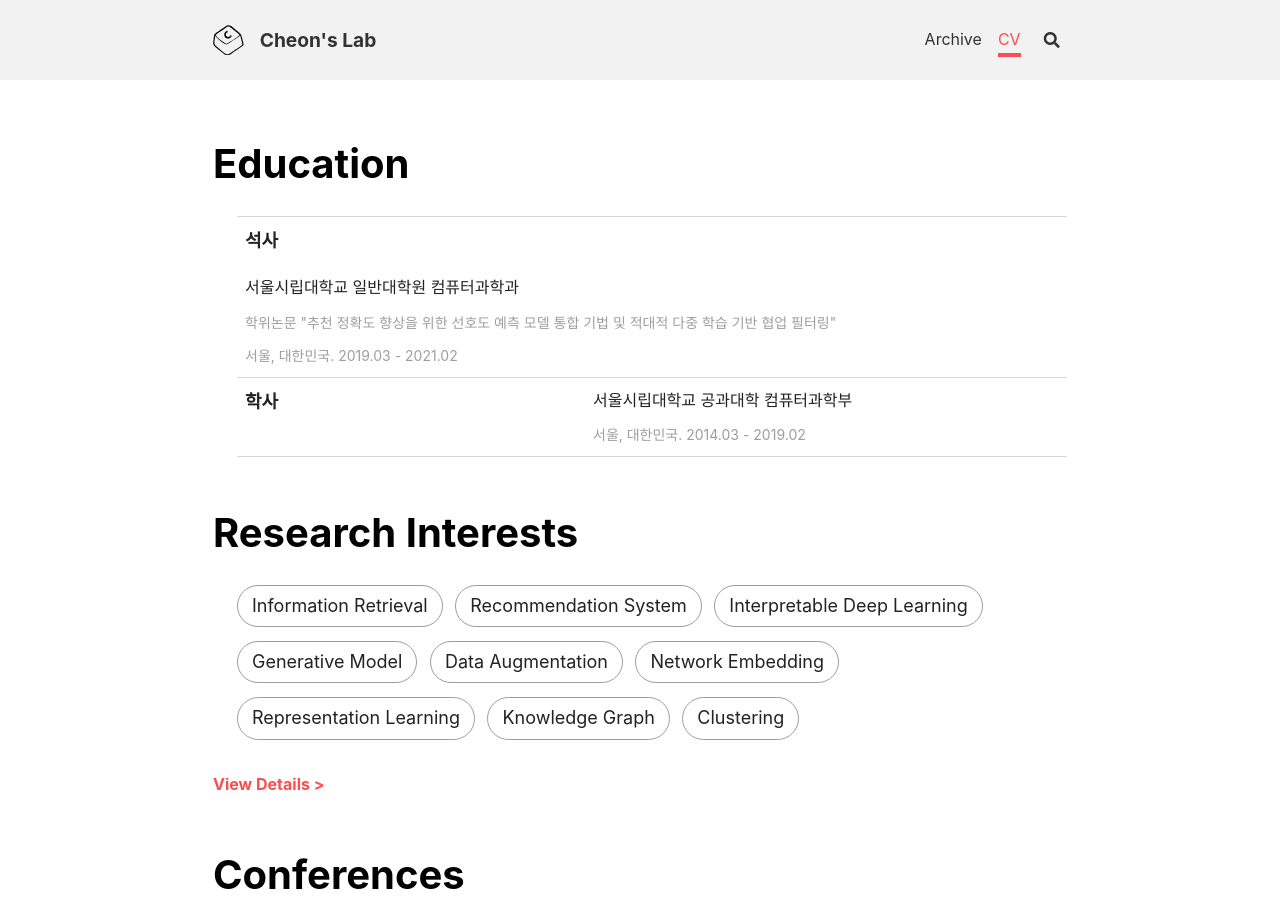
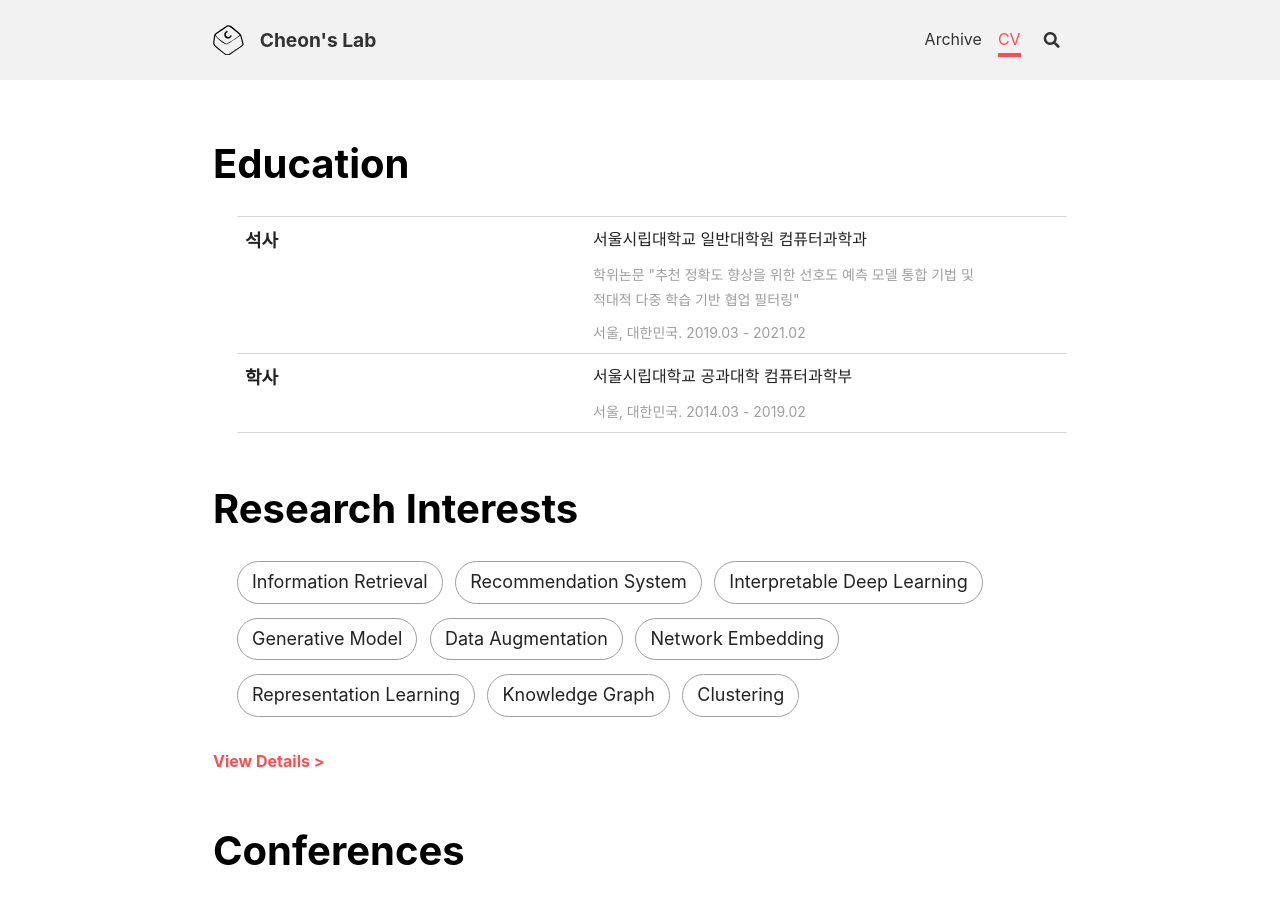
Before and after one commit to cheon-research/cheon-research.github.io, a Jekyll site: the page built from cv.html, in a window 1280 px wide and 900 px high. Built offline with Jekyll 4.4.1, drawn with Linux system fonts in a browser that asks for light colours; nearby versions of some CDN libraries.

Commit message:
Update cv.html

```diff
--- a/cv.html
+++ b/cv.html
@@ -9,7 +9,7 @@ layout: article
             <p class="li_title">석사</p>
             <div class="li_right">
                 <p class="li_main">서울시립대학교 일반대학원 컴퓨터과학과</p>
-                <p class="li_sub">학위논문 "추천 정확도 향상을 위한 선호도 예측 모델 통합 기법 및 적대적 다중 학습 기반 협업 필터링"</p>
+                <p class="li_sub">학위논문 "추천 정확도 향상을 위한 선호도 예측 모델 통합 기법 및<br>적대적 다중 학습 기반 협업 필터링"</p>
                 <p class="li_sub">서울, 대한민국. 2019.03 - 2021.02</p>
             </div>
         </li>
```
